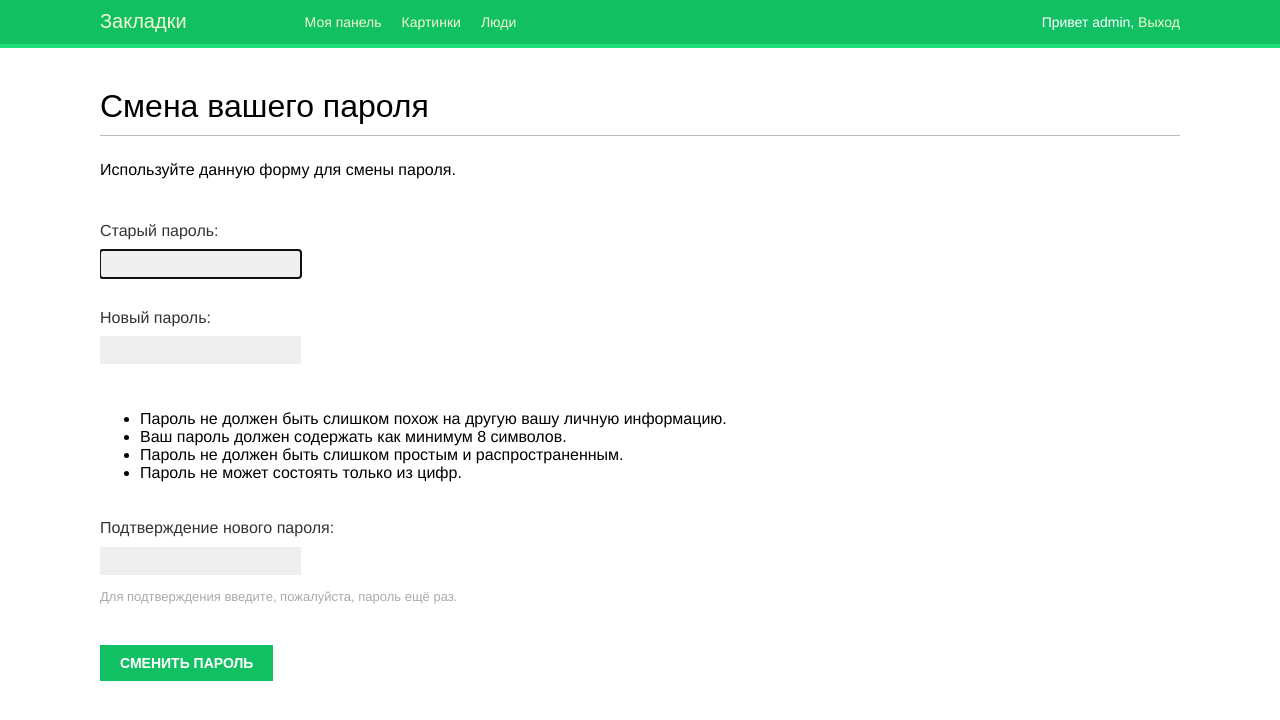
After one commit to DzygunRoman/Bookmarks, a Django app: page /account/password-change/ in a window 1280 px wide. The commit adds this page. Shown: the top 720 px of the page. Run offline with Django 5.2, Linux system fonts and the light colour scheme; a user stored in the database is signed in; some web fonts are replaced.

Commit message:
правка base.html

```diff
--- a/account/templates/base.html
+++ b/account/templates/base.html
@@ -14,7 +14,7 @@
         <a href="{% url 'dashboard' %}">Моя панель</a>
         </li>
         <li {% if section == "images" %}class="selected"{% endif %}>
-        <a href="#">Картинка</a>
+        <a href="#">Картинки</a>
         </li>
         <li {% if section == "people" %}class="selected"{% endif %}>
         <a href="#">Люди</a>
@@ -23,10 +23,10 @@
     {% endif %}
     <span class="user">
         {% if request.user.is_authenticated %}
-        Привет {{ request.user.first_name|default:request.user.username}},
-        <a href="{% url 'logout' %}">Выход</a>
+        Привет {{ request.user.first_name|default:request.user.username }},
+        <a href="{% url "logout" %}">Выход</a>
         {% else %}
-        <a href="{% url 'login' %}">Вход</a>
+        <a href="{% url "login" %}">Вход</a>
         {% endif %}
     </span>
 </div>
--- /dev/null
+++ b/account/templates/registration/password_change_done.html
@@ -0,0 +1,6 @@
+{% extends "base.html" %}
+{% block title %}Смена пароля{% endblock %}
+{% block content %}
+<h1>Смена пароля</h1>
+<p>Ваш пароль был успешно изменнен.</p>
+{% endblock %}
--- /dev/null
+++ b/account/templates/registration/password_change_form.html
@@ -0,0 +1,11 @@
+{% extends "base.html" %}
+{% block title %} Смена вашего пароля {% endblock %}
+{% block content %}
+<h1>Смена вашего пароля</h1>
+<p>Используйте данную форму для смены пароля.</p>
+<form method="post">
+    {{ form.as_p }}
+    <p><input type="submit" value="Сменить пароль"></p>
+    {% csrf_token %}
+</form>
+{% endblock %}
--- a/account/urls.py
+++ b/account/urls.py
@@ -3,8 +3,10 @@ from django.contrib.auth import views as auth_views
 from . import views
 
 urlpatterns = [
-   # path('login/', views.user_login, name='login'),
+    # path('login/', views.user_login, name='login'),
     path('login/', auth_views.LoginView.as_view(), name='login'),
     path('logout/', auth_views.LogoutView.as_view(), name='logout'),
+    path('password-change/', auth_views.PasswordChangeView.as_view(), name='password_change'),
+    path('password-change/done/', auth_views.PasswordChangeDoneView.as_view(), name='password_change_done'),
     path('', views.dashboard, name='dashboard'),
 ]
--- a/account/views.py
+++ b/account/views.py
@@ -14,7 +14,7 @@ def user_login(request):
         form = LoginForm(request.POST)
         if form.is_valid():
             cd = form.cleaned_data
-            user = authenticate(request ,username=cd['username'], password=cd['password'])
+            user = authenticate(request, username=cd['username'], password=cd['password'])
             if user is not None:
                 if user.is_active:
                     login(request, user)
```
Also changed, not shown: bookmarks/settings.py (+3 -11 lines), db.sqlite3.
